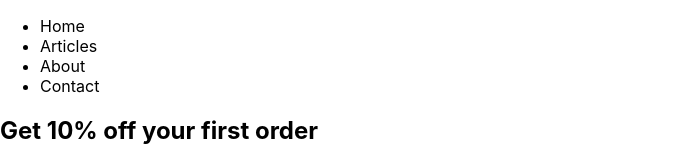
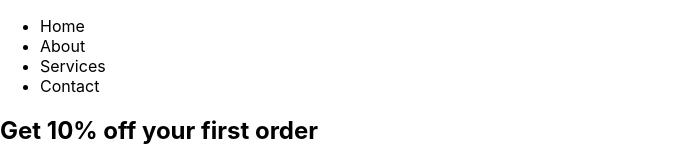
Before and after one commit to navctns/react-tutorial-customized-app, a React (Create React App) app: page / in a window 1280 px wide. Shown: the top 160 px of the page, without its empty margins (0-700 px from the left). Built offline with nearby package versions, Linux system fonts and the light colour scheme.

Commit message:
passing props to Navbar

```diff
--- a/src/CustomizedApp.js
+++ b/src/CustomizedApp.js
@@ -1,4 +1,4 @@
-import Nav from './components/Nav.js';
+import NavDynamic from './components/Nav.js';
 import Promo from './components/Promo.js';
 import Intro1 from './components/Intro1.js';
 import Intro2 from './components/Intro2.js';
@@ -7,7 +7,7 @@ import Footer from './components/Footer.js';
 function App(){
     return (
         <div>
-            <Nav/>
+            <NavDynamic items={["Home","About","Services","Contact"]}/>
             <Promo/>
             <Intro1></Intro1>
             <Intro2></Intro2>
--- a/src/components/Nav.js
+++ b/src/components/Nav.js
@@ -11,4 +11,16 @@ function Nav(){
     )
 }
 
-export default Nav;
+function NavDynamic(props){
+    return(
+        <nav className="main-nav">
+            <ul>
+            {props.items.map((item, index) => (
+                <li key={index}>{item}</li> // Always use a unique key when mapping
+            ))}
+            </ul>
+        </nav>
+    )
+}
+
+export default NavDynamic;
```
